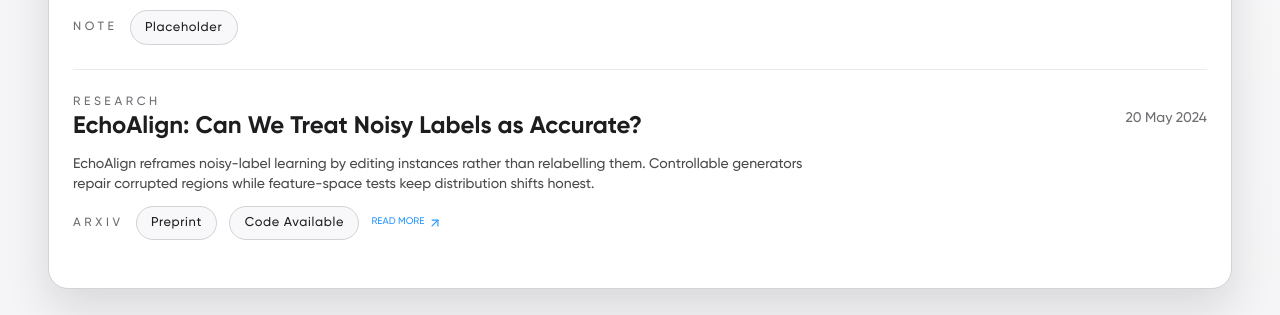
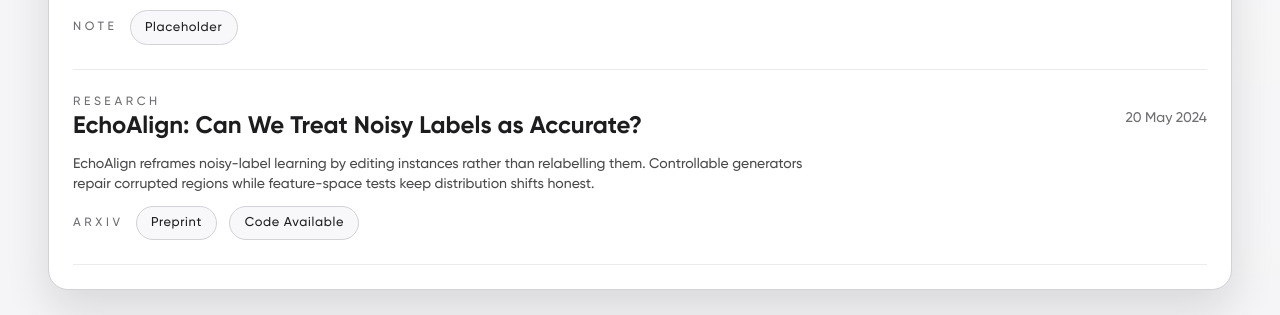
Before and after one commit to kyxzhe/kyxzhe.github.io, a Next.js app: page /publications in a window 1280 px wide. Shown: the part 971-1286 px from the top of the page. Built offline with nearby package versions, Linux system fonts and the light colour scheme.

Commit message:
feat: make publication rows fully clickable

```diff
--- a/src/app/publications/page.tsx
+++ b/src/app/publications/page.tsx
@@ -4,13 +4,7 @@ import { useMemo, useState } from "react";
 import Image from "next/image";
 import Link from "next/link";
 import { motion } from "motion/react";
-import {
-  ArrowUpRight,
-  ArrowUpDown,
-  Filter,
-  LayoutGrid,
-  List,
-} from "lucide-react";
+import { ArrowUpDown, Filter, LayoutGrid, List } from "lucide-react";
 import Navbar from "@/components/Navbar";
 import Footer from "@/components/Footer";
 import { type Publication, publications } from "@/lib/constants/publications";
@@ -90,10 +84,14 @@ export default function PublicationsPage() {
 
   const clearFilters = () => setSelectedTopics([]);
 
-  const renderListRow = (pub: Publication) => (
+  const renderListRow = (pub: Publication) => {
+    const row = (
       <div
-      key={pub.id}
-      className="flex flex-col gap-3 py-6 border-b last:border-b-0 border-[rgba(0,0,0,0.08)] transition-colors hover:border-foreground/80"
+        className={`flex flex-col gap-3 py-6 border-b border-[rgba(0,0,0,0.08)] transition-colors ${
+          pub.link
+            ? "hover:border-foreground hover:bg-[rgba(0,0,0,0.02)] cursor-pointer"
+            : ""
+        }`}
       >
         <div className="flex flex-col md:flex-row md:items-center md:justify-between gap-3">
           <div>
@@ -114,23 +112,36 @@ export default function PublicationsPage() {
               {tag}
             </span>
           ))}
-        {pub.link && (
-          <Link
-            href={pub.link}
-            className="inline-flex items-center gap-1 text-brand-accent tracking-normal uppercase text-[0.6rem]"
-          >
-            Read more <ArrowUpRight size={14} />
-          </Link>
-        )}
         </div>
       </div>
     );
+    if (pub.link) {
+      return (
+        <Link
+          key={pub.id}
+          href={pub.link}
+          target="_blank"
+          rel="noopener noreferrer"
+        >
+          {row}
+        </Link>
+      );
+    }
+    return (
+      <div key={pub.id} className="pointer-events-none">
+        {row}
+      </div>
+    );
+  };
 
-  const renderGridCard = (pub: Publication) => (
+  const renderGridCard = (pub: Publication) => {
+    const card = (
       <motion.div
         key={pub.id}
         variants={projectsVariants}
-      className="surface-card overflow-hidden flex flex-col"
+        className={`surface-card overflow-hidden flex flex-col transition ${
+          pub.link ? "hover:shadow-xl cursor-pointer" : "cursor-not-allowed opacity-80"
+        }`}
       >
         <div className="relative w-full pb-[60%]">
           <Image
@@ -153,17 +164,27 @@ export default function PublicationsPage() {
               <span key={tag}>{tag}</span>
             ))}
           </div>
-        {pub.link && (
-          <Link
-            href={pub.link}
-            className="inline-flex items-center gap-2 text-sm text-brand-accent font-medium"
-          >
-            View artefact <ArrowUpRight size={16} />
-          </Link>
-        )}
         </div>
       </motion.div>
     );
+    if (pub.link) {
+      return (
+        <Link
+          key={pub.id}
+          href={pub.link}
+          target="_blank"
+          rel="noopener noreferrer"
+        >
+          {card}
+        </Link>
+      );
+    }
+    return (
+      <div key={pub.id} className="pointer-events-none">
+        {card}
+      </div>
+    );
+  };
 
   return (
     <div className="flex flex-col min-h-screen font-sans pt-2 md:pt-0 lg:py-6 xl:py-0 xl:pb-6 overflow-visible">
```
Lines whose indentation alone changed are shown as unchanged.
